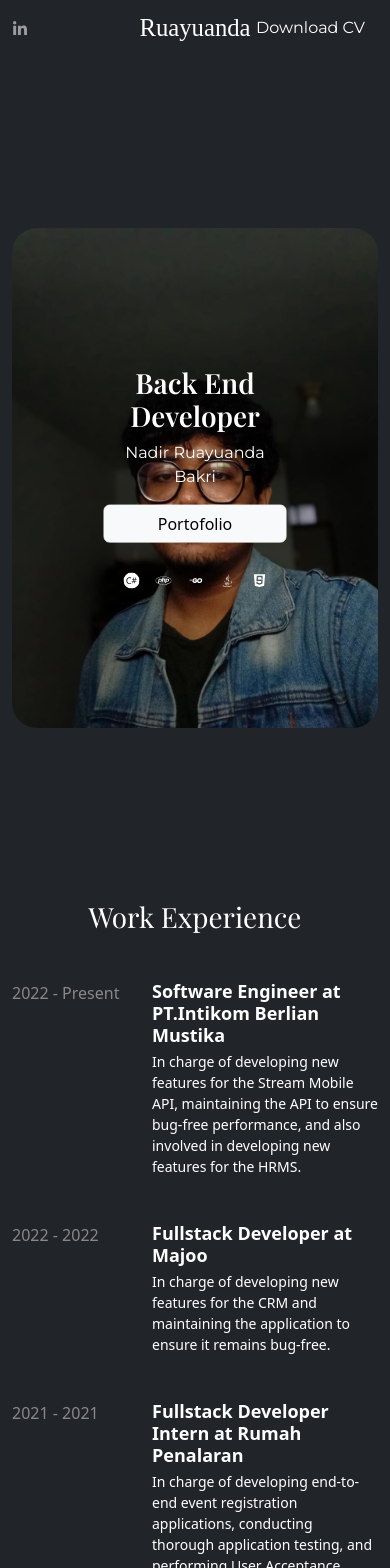
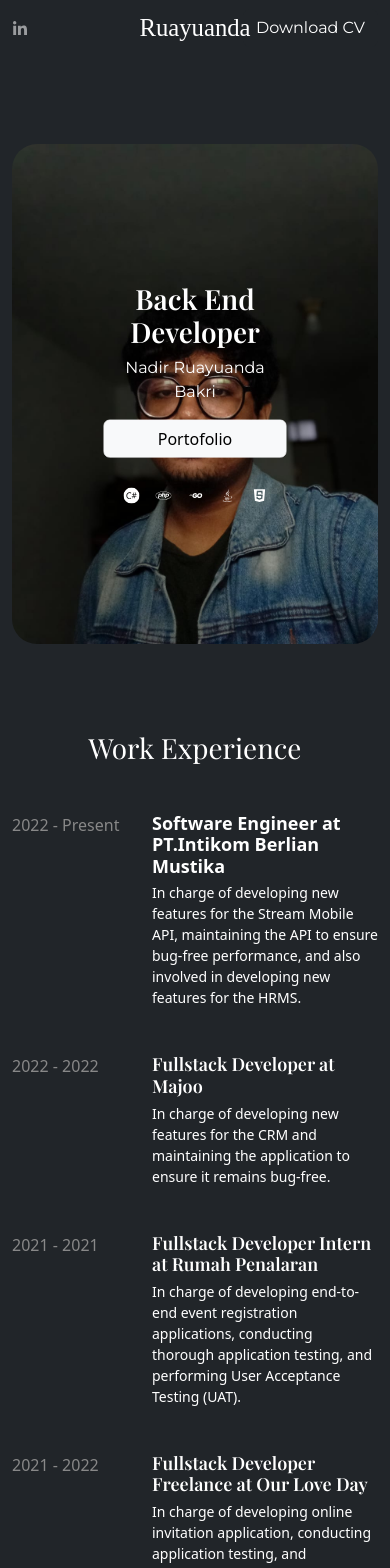
Before and after one commit to nadirbakri/portofolio, a Next.js app: page / in a window 390 px wide. Shown: the top 1568 px of the page. Built offline with nearby package versions, Linux system fonts and the light colour scheme; a web font is replaced by a local one.

Commit message:
update tinggi hero & ganti font workexperience

```diff
--- a/src/pages/components/Hero.js
+++ b/src/pages/components/Hero.js
@@ -15,7 +15,7 @@ const Hero = ({ headingText }) => {
   };
 
   return (
-    <section className='min-vh-100 bg-dark text-white d-flex align-items-center'>
+    <section className={`bg-dark text-white d-flex align-items-center ${styles.heightContainer100}`}>
       <div className='container h-100'>
         <div className={`${styles.centerRow} row h-100`}>
           <div className='col-12 col-md-6 d-flex justify-content-center align-items-center'>
--- a/src/pages/components/WorkExperience.js
+++ b/src/pages/components/WorkExperience.js
@@ -10,35 +10,35 @@ const WorkExperience = () => {
             <div className={styles.timelineItemDate}>2022 - Present</div>
             <div className={styles.timelineItemContent}>
               <h3 className={styles.timelineItemTitle}>Software Engineer at PT.Intikom Berlian Mustika</h3>
-              <p className={styles.timelineItemDescription}>In charge of developing new features for the Stream Mobile API, maintaining the API to ensure bug-free performance, and also involved in developing new features for the HRMS.</p>
+              <p className={`${styles.montserrat} ${styles.timelineItemDescription}`}>In charge of developing new features for the Stream Mobile API, maintaining the API to ensure bug-free performance, and also involved in developing new features for the HRMS.</p>
             </div>
           </div>
           <div className={styles.timelineItem}>
             <div className={styles.timelineItemDate}>2022 - 2022</div>
             <div className={styles.timelineItemContent}>
-              <h3 className={styles.timelineItemTitle}>Fullstack Developer at Majoo</h3>
-              <p className={styles.timelineItemDescription}>In charge of developing new features for the CRM and maintaining the application to ensure it remains bug-free.</p>
+              <h3 className={`${styles.playfair} ${styles.timelineItemTitle}`}>Fullstack Developer at Majoo</h3>
+              <p className={`${styles.montserrat} ${styles.timelineItemDescription}`}>In charge of developing new features for the CRM and maintaining the application to ensure it remains bug-free.</p>
             </div>
           </div>
           <div className={styles.timelineItem}>
             <div className={styles.timelineItemDate}>2021 - 2021</div>
             <div className={styles.timelineItemContent}>
-              <h3 className={styles.timelineItemTitle}>Fullstack Developer Intern at Rumah Penalaran</h3>
-              <p className={styles.timelineItemDescription}>In charge of developing end-to-end event registration applications, conducting thorough application testing, and performing User Acceptance Testing (UAT).</p>
+              <h3 className={`${styles.playfair} ${styles.timelineItemTitle}`}>Fullstack Developer Intern at Rumah Penalaran</h3>
+              <p className={`${styles.montserrat} ${styles.timelineItemDescription}`}>In charge of developing end-to-end event registration applications, conducting thorough application testing, and performing User Acceptance Testing (UAT).</p>
             </div>
           </div>
           <div className={styles.timelineItem}>
             <div className={styles.timelineItemDate}>2021 - 2022</div>
             <div className={styles.timelineItemContent}>
-              <h3 className={styles.timelineItemTitle}>Fullstack Developer Freelance at Our Love Day</h3>
-              <p className={styles.timelineItemDescription}>In charge of developing online invitation application, conducting application testing, and performing User Acceptance Testing (UAT).</p>
+              <h3 className={`${styles.playfair} ${styles.timelineItemTitle}`}>Fullstack Developer Freelance at Our Love Day</h3>
+              <p className={`${styles.montserrat} ${styles.timelineItemDescription}`}>In charge of developing online invitation application, conducting application testing, and performing User Acceptance Testing (UAT).</p>
             </div>
           </div>
           <div className={styles.timelineItem}>
             <div className={styles.timelineItemDate}>2018 - 2022</div>
             <div className={styles.timelineItemContent}>
-              <h3 className={styles.timelineItemTitle}>Student at Brawijaya University</h3>
-              <p className={styles.timelineItemDescription}>Graduated with honors, achieving a GPA of 3.75</p>
+              <h3 className={`${styles.playfair} ${styles.timelineItemTitle}`}>Student at Brawijaya University</h3>
+              <p className={`${styles.montserrat} ${styles.timelineItemDescription}`}>Graduated with honors, achieving a GPA of 3.75</p>
             </div>
           </div>
         </div>
--- a/src/styles/Home.module.css
+++ b/src/styles/Home.module.css
@@ -18,6 +18,10 @@
 
 .monserrat {
   font-family: "Montserrat", sans-serif;
+}
+
+.heightContainer100 {
+  min-height: 100vh;
 }
 
 .selfie {
@@ -91,4 +95,8 @@
     height: 500px;
     width: 500px;
   }
+
+  .heightContainer100 {
+    min-height: 80vh;
+  }
 }
```
